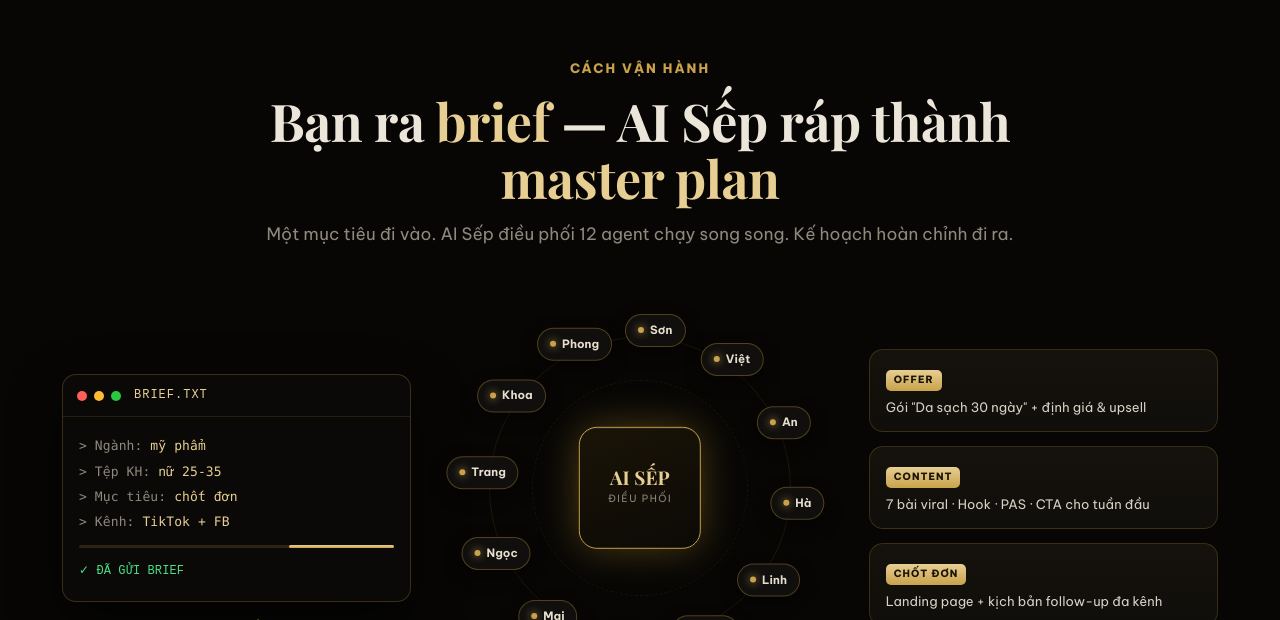
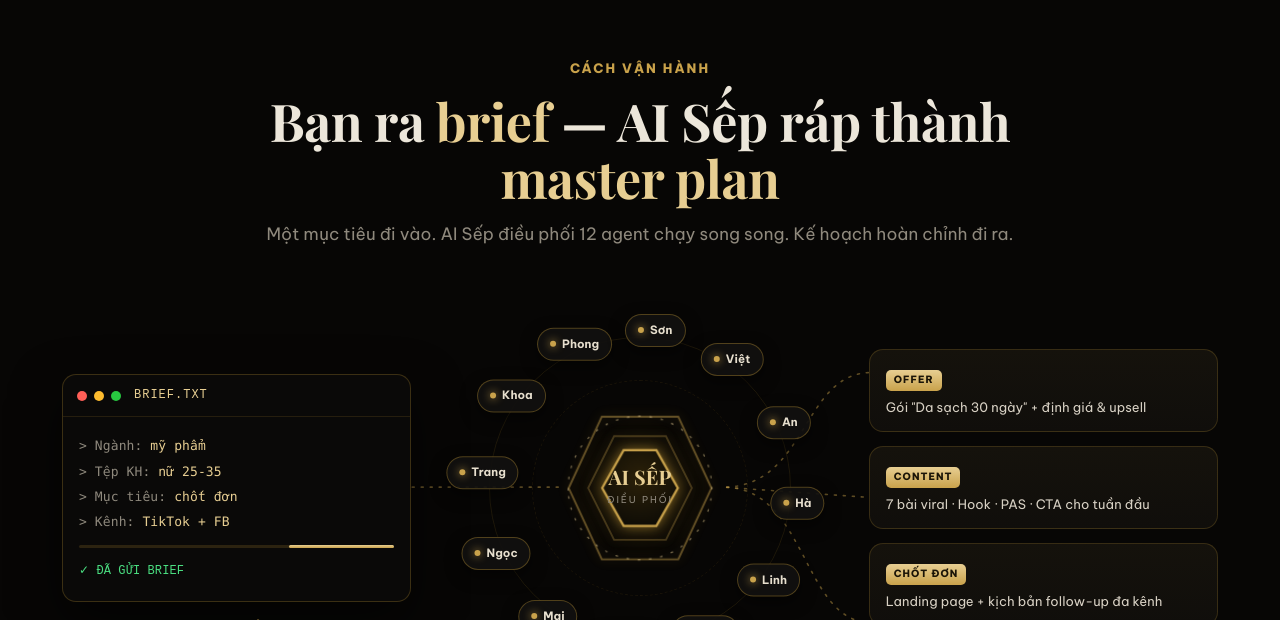
Before and after one commit to testbotpokemongoq2-art/tvg-ai-premium, a website: page index.html in a window 1280 px wide. Shown: the part 11380-12000 px from the top of the page. Drawn offline with nearby package versions, Linux system fonts and the light colour scheme.

Commit message:
Upgrade orbit core to glowing hexagon + add flowing dotted connectors

```diff
--- a/index.html
+++ b/index.html
@@ -767,7 +767,12 @@ header{background:rgba(7,6,5,.6)}
 <!-- FLOW / ORBIT -->
 <style>
 .flow-sec{position:relative;overflow:hidden}
-.flow-wrap{display:grid;grid-template-columns:1fr 1.15fr 1fr;gap:28px;align-items:center;margin-top:46px}
+.flow-wrap{display:grid;grid-template-columns:1fr 1.15fr 1fr;gap:28px;align-items:center;margin-top:46px;position:relative}
+.flow-wrap>div{position:relative;z-index:1}
+.flow-conn{position:absolute;inset:0;width:100%;height:100%;pointer-events:none;z-index:0;overflow:visible}
+.flow-conn path{fill:none;stroke:var(--gold);stroke-width:1.6;stroke-dasharray:2 7;stroke-linecap:round;opacity:.45;vector-effect:non-scaling-stroke;animation:connFlow .9s linear infinite}
+@keyframes connFlow{to{stroke-dashoffset:-18}}
+@media(max-width:860px){.flow-conn{display:none}}
 .flow-col-label{text-align:center;font-size:12px;letter-spacing:2px;text-transform:uppercase;color:var(--muted);margin-top:16px}
 .flow-col-label b{color:var(--gold)}
 /* terminal */
@@ -791,12 +796,21 @@ header{background:rgba(7,6,5,.6)}
 .orbit-ringbg.b2{inset:20%;border-style:dashed;border-color:rgba(232,181,61,.08)}
 .orbit-pulse{position:absolute;inset:30%;border-radius:50%;background:radial-gradient(circle,rgba(232,181,61,.18),transparent 70%);animation:orbPulse 3s ease-in-out infinite}
 @keyframes orbPulse{0%,100%{transform:scale(.85);opacity:.5}50%{transform:scale(1.1);opacity:.9}}
-.orbit-core{position:absolute;top:50%;left:50%;width:34%;aspect-ratio:1/1;transform:translate(-50%,-50%);
-  display:flex;flex-direction:column;align-items:center;justify-content:center;text-align:center;
-  background:linear-gradient(160deg,#1a1407,#0c0a06);border:1px solid var(--gold);border-radius:18px;
-  box-shadow:0 0 40px rgba(232,181,61,.3),inset 0 1px 0 rgba(255,255,255,.08);z-index:3}
-.orbit-core b{font-family:"Playfair Display",serif;font-size:clamp(14px,3.4vw,19px);color:var(--gold-2);line-height:1}
-.orbit-core small{font-size:10px;letter-spacing:1.5px;color:var(--muted);text-transform:uppercase;margin-top:4px}
+.orbit-core{position:absolute;top:50%;left:50%;width:42%;aspect-ratio:1/1;transform:translate(-50%,-50%);
+  display:grid;place-items:center;z-index:3}
+.orbit-hex{position:absolute;inset:0;width:100%;height:100%;overflow:visible}
+.orbit-hex .hx{fill:none;stroke:var(--gold);stroke-width:1.5;transform-box:fill-box;transform-origin:center;
+  filter:drop-shadow(0 0 5px rgba(232,181,61,.55))}
+.orbit-hex .hx1{opacity:.3;animation:hexPulse 3s ease-in-out infinite}
+.orbit-hex .hx2{opacity:.55;animation:hexPulse 3s ease-in-out .5s infinite}
+.orbit-hex .hx3{fill:url(#hexgrad);opacity:1;stroke-width:1.8}
+.orbit-hex .hxring{fill:none;stroke:var(--gold-2);stroke-width:1;stroke-dasharray:2 7;opacity:.5;
+  transform-box:fill-box;transform-origin:center;animation:hexSpin 14s linear infinite}
+@keyframes hexPulse{0%,100%{opacity:.25;transform:scale(.97)}50%{opacity:.6;transform:scale(1.03)}}
+@keyframes hexSpin{to{transform:rotate(360deg)}}
+.orbit-core-txt{position:relative;z-index:2;text-align:center}
+.orbit-core-txt b{display:block;font-family:"Playfair Display",serif;font-size:clamp(14px,3.4vw,20px);color:var(--gold-2);line-height:1}
+.orbit-core-txt small{font-size:9.5px;letter-spacing:2px;color:var(--muted);text-transform:uppercase;margin-top:5px;display:block}
 .orbit-spin{position:absolute;inset:0;animation:orbSpin 38s linear infinite}
 @keyframes orbSpin{to{transform:rotate(360deg)}}
 .orbit-chip{position:absolute;transform:translate(-50%,-50%);
@@ -833,6 +847,12 @@ header{background:rgba(7,6,5,.6)}
     </div>
 
     <div class="flow-wrap">
+      <svg class="flow-conn" viewBox="0 0 1000 380" preserveAspectRatio="none" aria-hidden="true">
+        <path d="M300,172 L430,172"/>
+        <path d="M572,172 C645,172 640,62 700,62"/>
+        <path d="M572,172 L700,182"/>
+        <path d="M572,172 C645,172 640,302 700,302"/>
+      </svg>
       <!-- INPUT -->
       <div>
         <div class="ft-term">
@@ -855,7 +875,18 @@ header{background:rgba(7,6,5,.6)}
           <div class="orbit-ringbg"></div>
           <div class="orbit-ringbg b2"></div>
           <div class="orbit-pulse"></div>
-          <div class="orbit-core"><b>AI SẾP</b><small>Điều phối</small></div>
+          <div class="orbit-core">
+            <svg class="orbit-hex" viewBox="0 0 120 120" aria-hidden="true">
+              <defs><radialGradient id="hexgrad" cx="50%" cy="38%" r="72%">
+                <stop offset="0" stop-color="#2c2109"/><stop offset="1" stop-color="#0b0a06"/>
+              </radialGradient></defs>
+              <polygon class="hx hx1" points="30,4 90,4 116,60 90,116 30,116 4,60"/>
+              <polygon class="hx hx2" points="39,18 81,18 102,60 81,102 39,102 18,60"/>
+              <polygon class="hx hx3" points="47,30 73,30 90,60 73,90 47,90 30,60"/>
+              <circle class="hxring" cx="60" cy="60" r="57"/>
+            </svg>
+            <div class="orbit-core-txt"><b>AI SẾP</b><small>Điều phối</small></div>
+          </div>
           <div class="orbit-spin">
             <div class="orbit-chip" style="left:50%;top:6%">An</div>
             <div class="orbit-chip" style="left:72%;top:12%">Hà</div>
```
